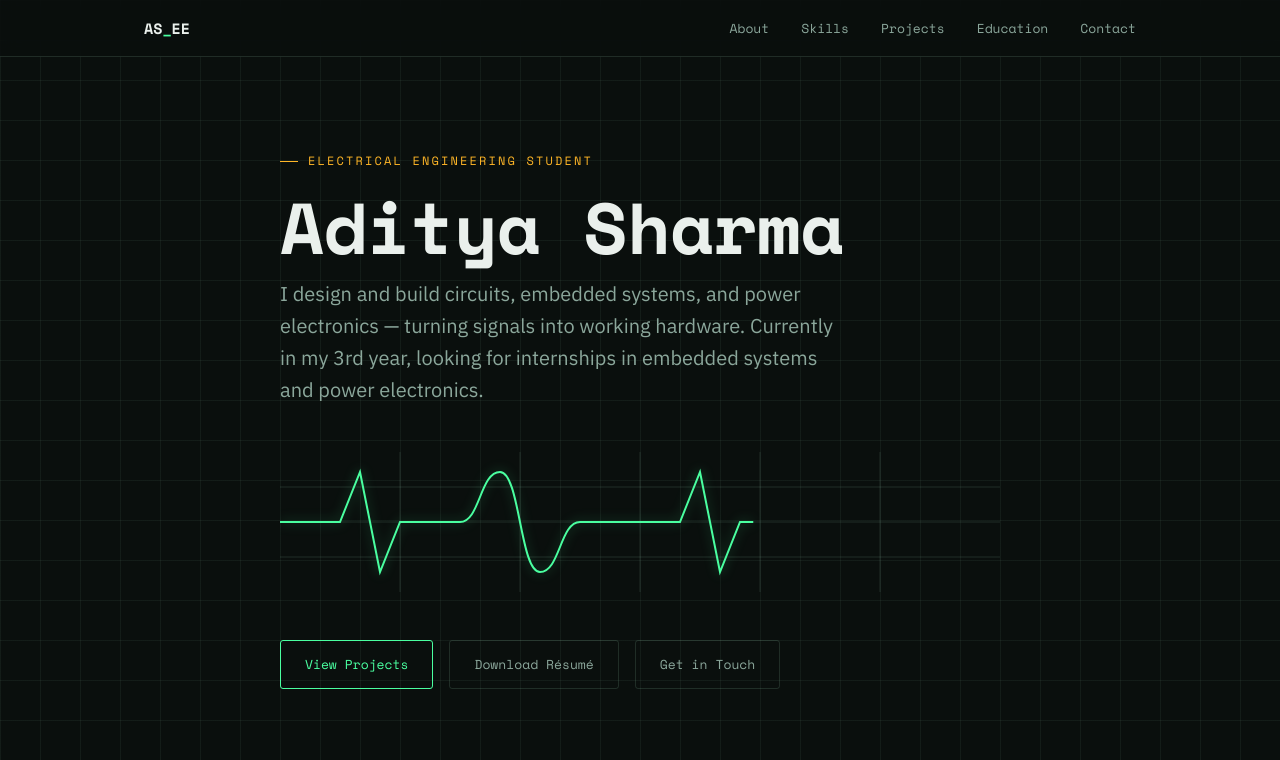
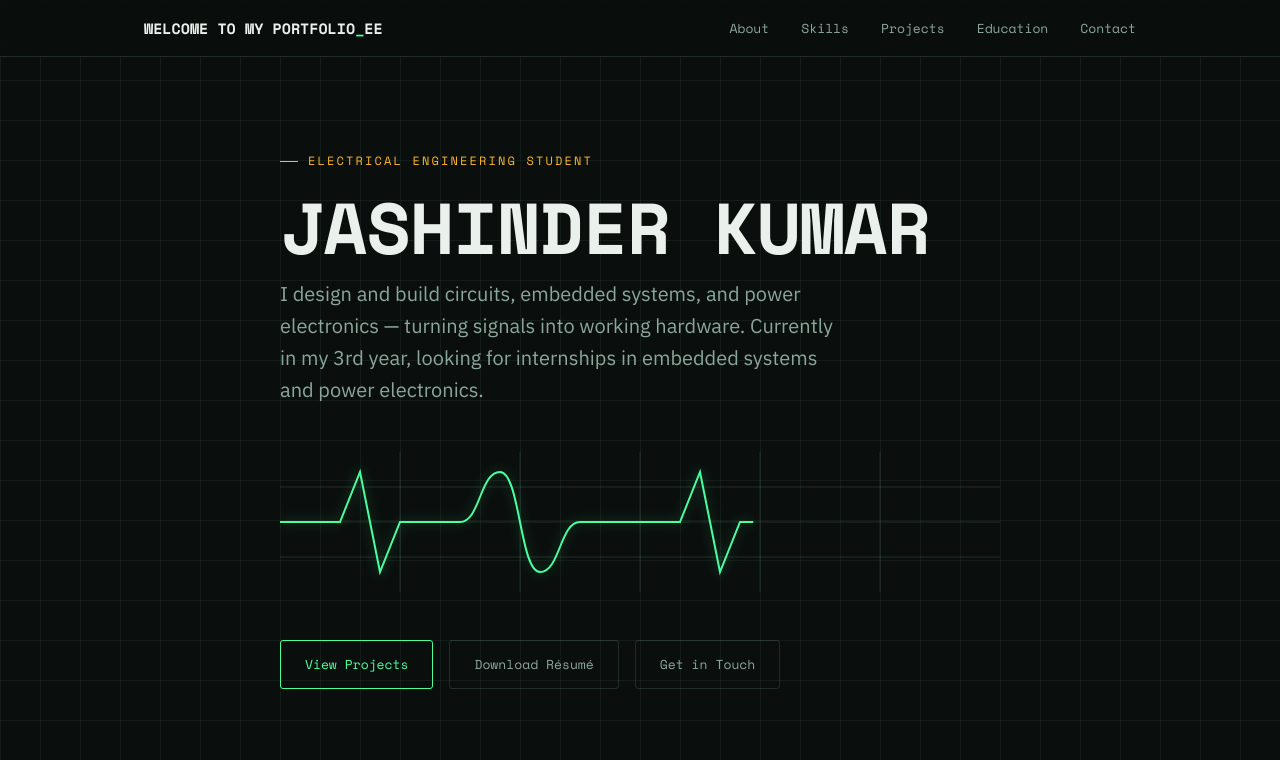
Before and after one commit to Jassi230202/Jashinder-portfolio, a plain HTML site: page index.html in a window 1280 px wide. Shown: the top 760 px of the page. Drawn offline with nearby package versions, Linux system fonts and the light colour scheme.

Commit message:
Add files via upload

```diff
--- a/index.html
+++ b/index.html
@@ -3,7 +3,7 @@
 <head>
 <meta charset="UTF-8">
 <meta name="viewport" content="width=device-width, initial-scale=1.0">
-<title>Aditya Sharma — Electrical Engineering</title>
+<title>JASHINDER KUMAR — Electrical Engineering</title>
 <meta name="description" content="Portfolio of an Electrical Engineering student — circuits, embedded systems, and power electronics projects.">
 <link rel="preconnect" href="https://fonts.googleapis.com">
 <link rel="preconnect" href="https://fonts.gstatic.com" crossorigin>
@@ -189,7 +189,7 @@
 
 <header>
   <nav>
-    <div class="logo">AS<span>_</span>EE</div>
+    <div class="logo">WELCOME TO MY PORTFOLIO<span>_</span>EE</div>
     <button class="nav-toggle" id="navToggle" aria-label="Toggle menu" aria-expanded="false">≡</button>
     <div class="nav-links" id="navLinks">
       <a href="#about">About</a>
@@ -204,7 +204,7 @@
 <section class="hero">
   <div class="wrap">
     <div class="eyebrow">Electrical Engineering Student</div>
-    <h1 class="hero-name">Aditya Sharma</h1>
+    <h1 class="hero-name">JASHINDER KUMAR</h1>
     <p class="hero-role">I design and build circuits, embedded systems, and power electronics — turning signals into working hardware. Currently in my 3rd year, looking for internships in embedded systems and power electronics.</p>
 
     <svg class="scope" viewBox="0 0 720 140" preserveAspectRatio="none" aria-hidden="true">
@@ -359,12 +359,12 @@
       <div class="t-item">
         <div class="t-year">2026 — Present</div>
         <h3>B.Tech in Electrical Engineering</h3>
-        <p>Your University Name — Currently pursuing, building on diploma-level foundations in circuit theory, power systems, and control systems.</p>
+        <p>ROHTAK University MDU — Currently pursuing, building on diploma-level foundations in circuit theory, power systems, and control systems.</p>
       </div>
       <div class="t-item">
         <div class="t-year">Completed 2026</div>
         <h3>Diploma in Electrical Engineering</h3>
-        <p>Your Polytechnic/Institute Name — Core coursework in electrical machines, circuit design, and power systems fundamentals.</p>
+        <p>Govt Polytechnic College Jammu — Core coursework in electrical machines, circuit design, and power systems fundamentals.</p>
       </div>
       <div class="t-item">
         <div class="t-year">10th Grade</div>
@@ -409,7 +409,7 @@
   </div>
 </section>
 
-<footer>© 2026 Aditya Sharma — Built with HTML, CSS &amp; a bit of solder smoke.</footer>
+<footer>© 2026 JASHINDER KUMAR — Built with HTML, CSS &amp; a bit of solder smoke.</footer>
 
 <script>
   const toggle = document.getElementById('navToggle');
```
